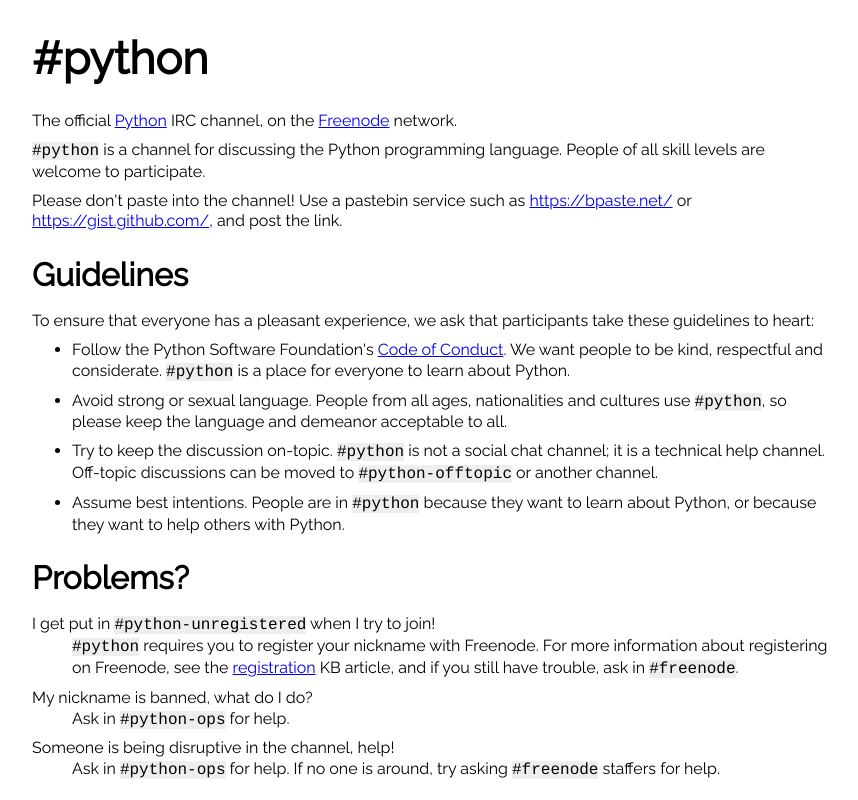
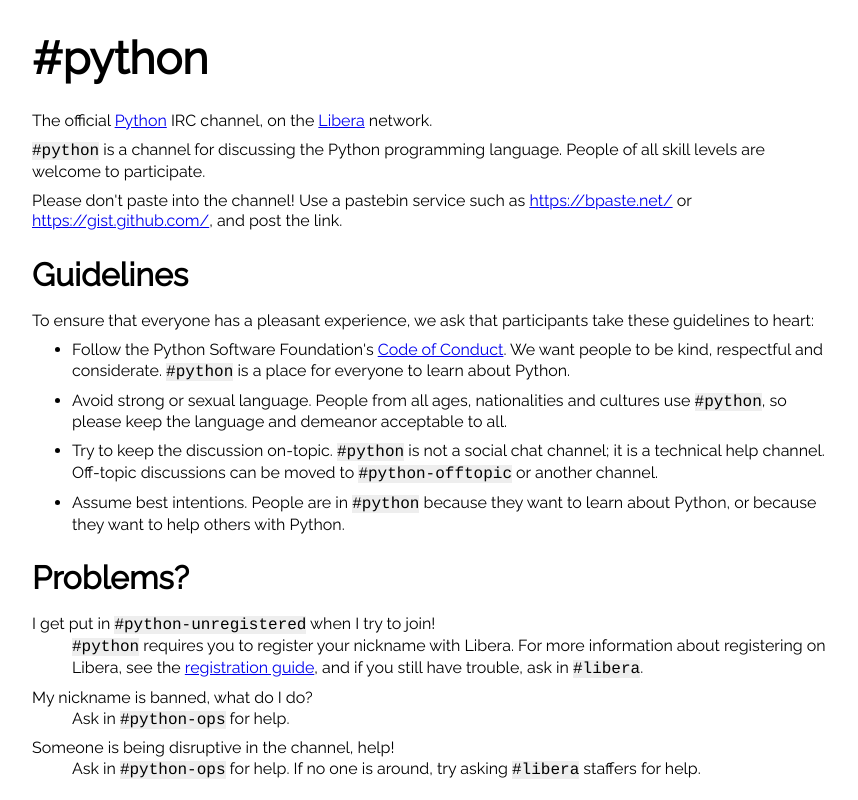
Before and after one commit to pound-python/pound-python.github.io, a plain HTML site: page index.html in a window 1280 px wide. Shown: the whole page, without its empty margins (208-1066 px from the left). Drawn offline with Linux system fonts and the light colour scheme.

Commit message:
s/freenode/libera/

```diff
--- a/index.html
+++ b/index.html
@@ -10,13 +10,15 @@
 <div class="document" id="python">
 <h1 class="title">#python</h1>
 
-<p>The official <a class="reference external" href="https://www.python.org/">Python</a> IRC channel, on the <a class="reference external" href="https://freenode.net/">Freenode</a> network.</p>
+<p>The official <a class="reference external" href="https://www.python.org/">Python</a> IRC channel, on the <a class="reference external" href="https://libera.chat/">Libera</a> network.</p>
 <p><span class="docutils literal">#python</span> is a channel for discussing the Python programming language. People
 of all skill levels are welcome to participate.</p>
 <p>Please don't paste into the channel! Use a pastebin service such as
 <a class="reference external" href="https://bpaste.net/">https://bpaste.net/</a> or <a class="reference external" href="https://gist.github.com/">https://gist.github.com/</a>, and post the link.</p>
 <div class="section" id="guidelines">
+
 <h1>Guidelines</h1>
+
 <p>To ensure that everyone has a pleasant experience, we ask that participants
 take these guidelines to heart:</p>
 <ul class="simple">
@@ -34,12 +36,15 @@ learn about Python, or because they want to help others with Python.</p></li>
 </ul>
 </div>
 <div class="section" id="problems">
+
+
 <h1>Problems?</h1>
+
 <dl class="simple">
 <dt>I get put in <span class="docutils literal"><span class="pre">#python-unregistered</span></span> when I try to join!</dt>
-<dd><p><span class="docutils literal">#python</span> requires you to register your nickname with Freenode. For more
-information about registering on Freenode, see the <a class="reference external" href="https://freenode.net/kb/answer/registration">registration</a> KB
-article, and if you still have trouble, ask in <span class="docutils literal">#freenode</span>.</p>
+<dd><p><span class="docutils literal">#python</span> requires you to register your nickname with Libera. For more
+information about registering on Libera, see the <a class="reference external" href="https://libera.chat/guides/registration">registration guide</a>,
+and if you still have trouble, ask in <span class="docutils literal">#libera</span>.</p>
 </dd>
 </dl>
 <dl class="simple">
@@ -48,7 +53,7 @@ article, and if you still have trouble, ask in <span class="docutils literal">#f
 </dd>
 <dt>Someone is being disruptive in the channel, help!</dt>
 <dd><p>Ask in <span class="docutils literal"><span class="pre">#python-ops</span></span> for help. If no one is around, try asking
-<span class="docutils literal">#freenode</span> staffers for help.</p>
+<span class="docutils literal">#libera</span> staffers for help.</p>
 </dd>
 </dl>
 </div>
```
